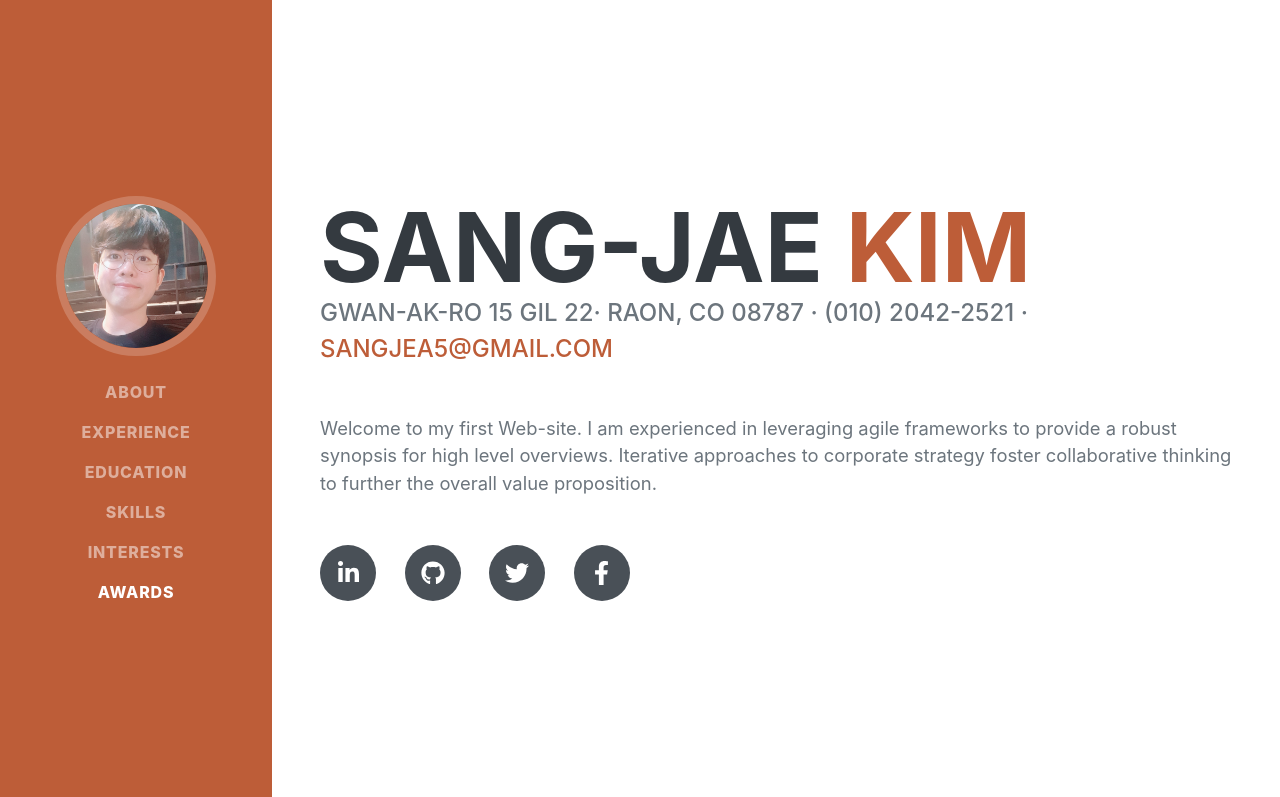
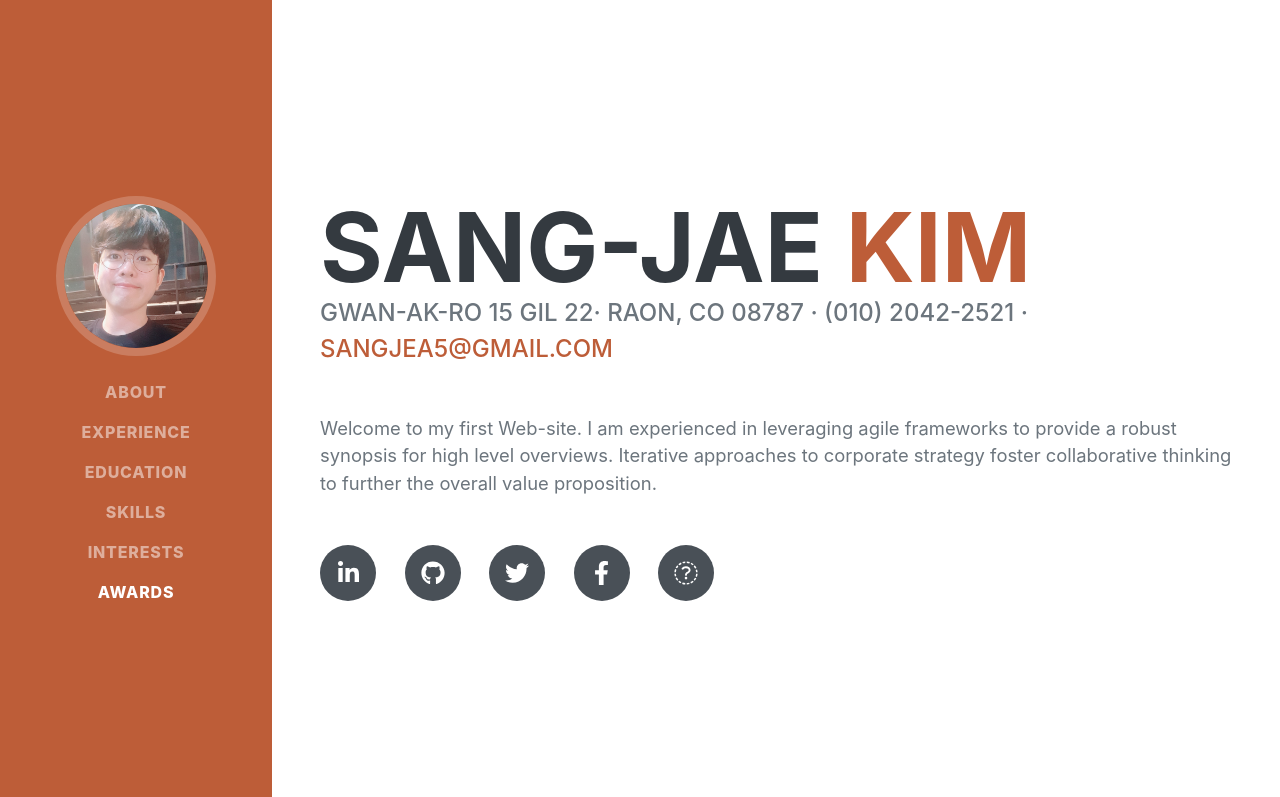
Before and after one commit to sang-jae/sang-jae.github.io, a plain HTML site: page index.html in a window 1280 px wide. Shown: the top 797 px of the page. Drawn offline with nearby package versions, Linux system fonts and the light colour scheme; a web font is replaced by a local one.

Commit message:
insta icon

```diff
--- a/index.html
+++ b/index.html
@@ -53,6 +53,7 @@
                         <a class="social-icon" href="#"><i class="fab fa-github"></i></a>
                         <a class="social-icon" href="#"><i class="fab fa-twitter"></i></a>
                         <a class="social-icon" href="#"><i class="fab fa-facebook-f"></i></a>
+                        <a class="social-icon" href="#"><i class="fab fa-instagram-f"></i></a>
                     </div>
                 </div>
             </section>
```
